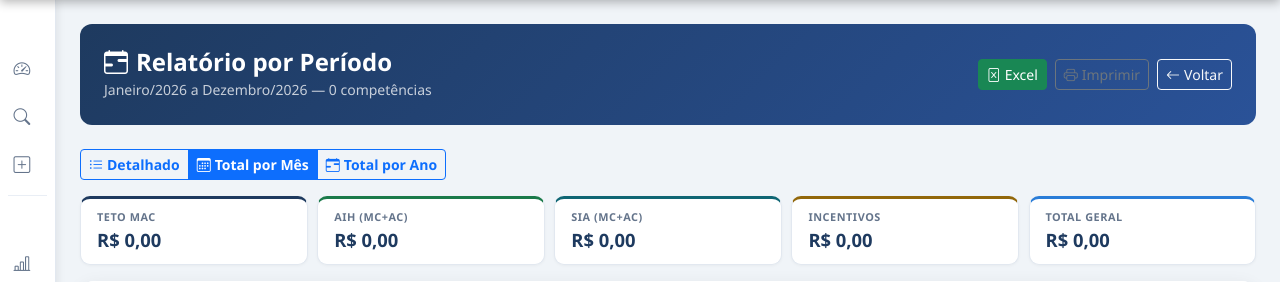
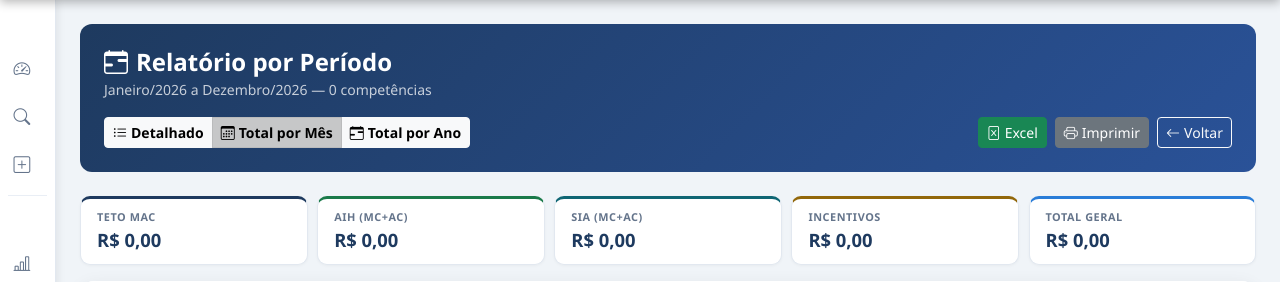
Before and after one commit to cgof01/controleTetoMAC, a Flask app: page /relatorio/periodo in a window 1280 px wide. Shown: the part 64-346 px from the top of the page. Run offline with Flask 3, Linux system fonts and the light colour scheme; the visitor is signed in with stand-in values (Sample User, id 1); data that the repository does not hold is empty; some libraries are stand-ins or nearby versions.

Commit message:
fix: SIA Total (e AIH Total) sempre zerado + cabecalho do Relatorio por Periodo
Causa raiz: a planilha fonte nunca traz uma coluna "AIH TOTAL"/"SIA TOTAL"
pronta (so AIH/SIA separados em FAEC, MC, AC), entao a importacao lia uma
coluna inexistente e sempre gravava 0. AIH Total ja era um campo calculado
em campo_config (soma automatica), mas SIA Total nunca tinha sido
configurado assim -- por isso so ele aparecia zerado nos relatorios.

- campo_config: sia_total vira 'calculado' com formula sia_faec+sia_mc+sia_ac,
  igual ao aih_total (database.py e schema_campos_config.sql).
- import_xls.py: aih_total e sia_total agora sao sempre calculados na
  importacao, em vez de tentar ler uma coluna que nunca existe na planilha.
- migration_corrige_aih_sia_total.sql: corrige o cadastro do campo em
  producao e recalcula aih_total/sia_total de todos os registros ja
  importados (que continuam errados ate essa migration rodar).

Auditados os demais campos 'calculado' do sistema (so existem esses 2 mais
o Total MC+AC+Incentivos, que ja vem correto direto da planilha) -- nenhum
outro caso do mesmo problema encontrado.

relatorio_periodo.html: cabecalho passa a seguir o mesmo padrao estrutural
da Central de Relatorios -- alternador Detalhado/Mes/Ano integrado na
propria barra de cabecalho junto com os botoes de exportar, nao mais numa
faixa separada abaixo.

Co-Authored-By: Claude Sonnet 5 <noreply@anthropic.com>

```diff
--- a/database.py
+++ b/database.py
@@ -2219,7 +2219,7 @@ _SEED_CAMPOS = [
     ('sia', 'sia_faec',              'SIA FAEC',                         'moeda', 10, 'sia_faec',              None),
     ('sia', 'sia_mc',                'SIA MC (Média Complexidade)',       'moeda', 20, 'sia_mc',                None),
     ('sia', 'sia_ac',                'SIA AC (Alta Complexidade)',        'moeda', 30, 'sia_ac',                None),
-    ('sia', 'sia_total',             'SIA Total',                        'moeda', 40, 'sia_total',             None),
+    ('sia', 'sia_total',             'SIA Total',                        'calculado', 40, 'sia_total',        'sia_faec,sia_mc,sia_ac'),
     ('sia', 'equip_hemodialise',     'Equip. Hemodiálise (DRC)',          'moeda', 50, 'equip_hemodialise',     None),
     ('sia', 'limite_complementacao', 'Limite Complementação Tabela SUS',  'moeda', 60, 'limite_complementacao', None),
 
--- /dev/null
+++ b/migration_corrige_aih_sia_total.sql
@@ -0,0 +1,29 @@
+-- ============================================================
+-- Corrige AIH Total e SIA Total, que estavam sempre R$ 0,00.
+--
+-- Causa: a planilha fonte NUNCA traz uma coluna "AIH TOTAL"/"SIA TOTAL"
+-- pronta (só traz AIH/SIA separados em FAEC, MC e AC) — a importação lia uma
+-- coluna que não existe e sempre gravava 0. AIH Total já era um campo
+-- 'calculado' em campo_config (soma automática ao editar), mas SIA Total
+-- nunca tinha sido configurado assim. A importação (import_xls.py) e o
+-- campo_config já foram corrigidos no código; este script só:
+--   1) conserta o cadastro de sia_total em campo_config (calculado, com
+--      fórmula sia_faec+sia_mc+sia_ac, igual ao aih_total);
+--   2) recalcula aih_total e sia_total de TODOS os registros já importados,
+--      que continuam com o valor errado até rodar isto.
+-- Execute no Supabase: Dashboard -> SQL Editor -> New query. Idempotente.
+-- ============================================================
+
+-- 1) Corrige o cadastro do campo (só entra em vigor se ainda estiver como
+--    'moeda' sem fórmula — não sobrescreve se alguém já tiver mexido nele)
+UPDATE campo_config
+SET tipo = 'calculado', formula = 'sia_faec,sia_mc,sia_ac'
+WHERE campo_key = 'sia_total' AND tipo <> 'calculado';
+
+-- 2) Recalcula os valores já gravados em todos os registros
+UPDATE teto_mac
+SET aih_total = COALESCE(aih_faec, 0) + COALESCE(aih_mc, 0) + COALESCE(aih_ac, 0),
+    sia_total = COALESCE(sia_faec, 0) + COALESCE(sia_mc, 0) + COALESCE(sia_ac, 0);
+
+SELECT 'OK — sia_total corrigido em campo_config e aih_total/sia_total recalculados em ' ||
+       (SELECT COUNT(*) FROM teto_mac) || ' registros.' AS status;
--- a/templates/relatorio_periodo.html
+++ b/templates/relatorio_periodo.html
@@ -49,27 +49,24 @@
 {% endblock %}
 
 {% block content %}
-<div class="page-header d-flex justify-content-between align-items-center no-print flex-wrap gap-2">
+<div class="page-header d-flex align-items-center no-print flex-wrap gap-3">
   <div>
     <h4 class="mb-0 fw-bold"><i class="bi bi-calendar-range me-2"></i>Relatório por Período</h4>
     <small class="opacity-75">{{ mes_ini | mes_nome }}/{{ ano_ini }} a {{ mes_fim | mes_nome }}/{{ ano_fim }} — {{ dados|length }} {{ 'registros' if granularidade == 'detalhado' else ('competências' if granularidade == 'mensal' else 'anos') }}</small>
   </div>
-  <div class="d-flex gap-2">
+  <div class="d-flex gap-2 align-items-center flex-wrap" style="flex-basis:100%">
+    <div class="btn-group btn-group-sm rp-modos" role="group">
+      {% for modo, label, icone in [('detalhado','Detalhado','list-ul'), ('mensal','Total por Mês','calendar3'), ('anual','Total por Ano','calendar-range')] %}
+        <a href="{{ url_for('relatorio_periodo', ano_ini=ano_ini, mes_ini=mes_ini, ano_fim=ano_fim, mes_fim=mes_fim, granularidade=modo) }}"
+           class="btn btn-light {{ 'active' if granularidade == modo else '' }}">
+          <i class="bi bi-{{ icone }} me-1"></i>{{ label }}
+        </a>
+      {% endfor %}
+    </div>
     <a href="{{ url_for('exportar_excel', ano_ini=ano_ini, mes_ini=mes_ini, ano_fim=ano_fim, mes_fim=mes_fim) }}"
-       class="btn btn-success btn-sm"><i class="bi bi-file-excel me-1"></i>Excel</a>
-    <button onclick="window.print()" class="btn btn-outline-secondary btn-sm"><i class="bi bi-printer me-1"></i>Imprimir</button>
+       class="btn btn-success btn-sm ms-auto"><i class="bi bi-file-excel me-1"></i>Excel</a>
+    <button onclick="window.print()" class="btn btn-secondary btn-sm"><i class="bi bi-printer me-1"></i>Imprimir</button>
     <a href="{{ url_for('central_analitica') }}" class="btn btn-outline-light btn-sm"><i class="bi bi-arrow-left me-1"></i>Voltar</a>
-  </div>
-</div>
-
-<div class="d-flex justify-content-between align-items-center flex-wrap gap-2 mb-3 no-print">
-  <div class="btn-group btn-group-sm rp-modos" role="group">
-    {% for modo, label, icone in [('detalhado','Detalhado','list-ul'), ('mensal','Total por Mês','calendar3'), ('anual','Total por Ano','calendar-range')] %}
-      <a href="{{ url_for('relatorio_periodo', ano_ini=ano_ini, mes_ini=mes_ini, ano_fim=ano_fim, mes_fim=mes_fim, granularidade=modo) }}"
-         class="btn {{ 'btn-primary' if granularidade == modo else 'btn-outline-primary' }}">
-        <i class="bi bi-{{ icone }} me-1"></i>{{ label }}
-      </a>
-    {% endfor %}
   </div>
 </div>
 
```
Also changed, not shown: import_xls.py (+6 -2 lines), schema_campos_config.sql (+6 -1 lines).
